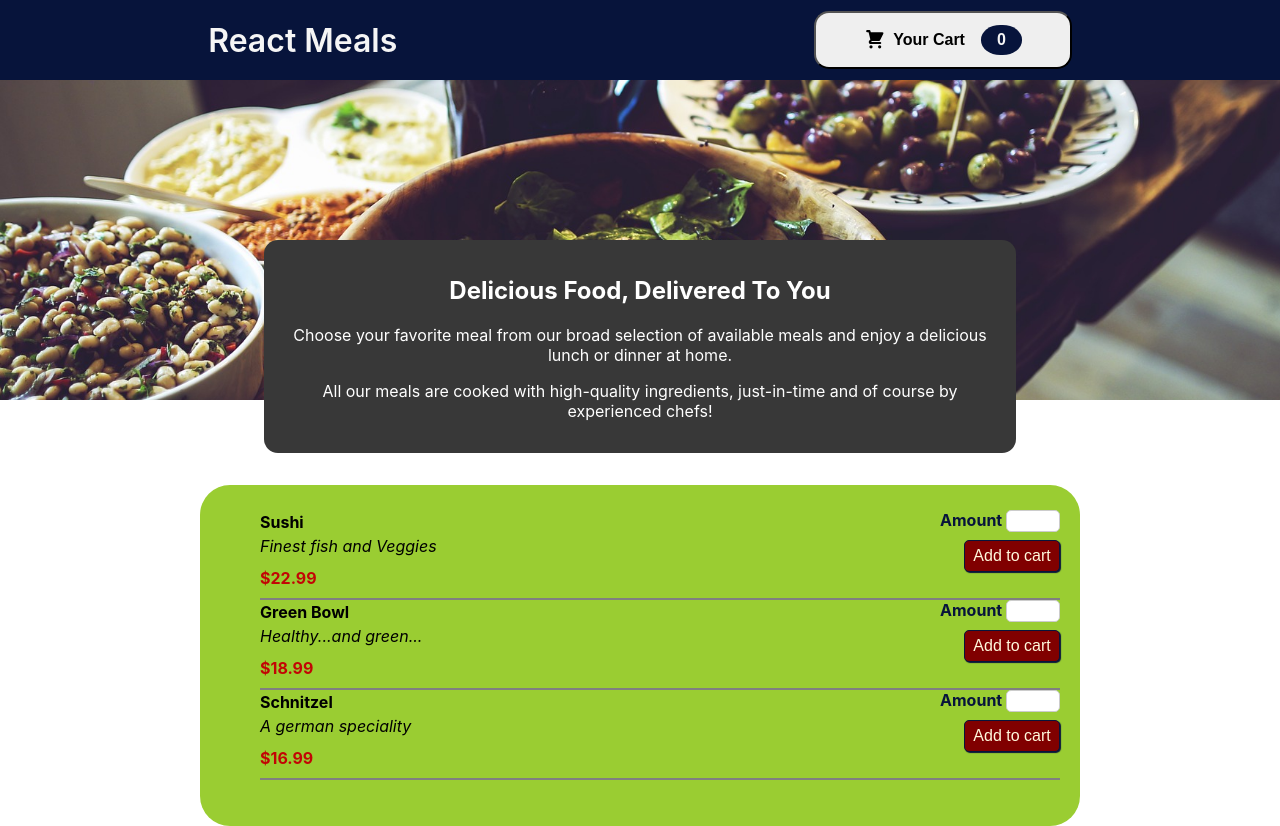
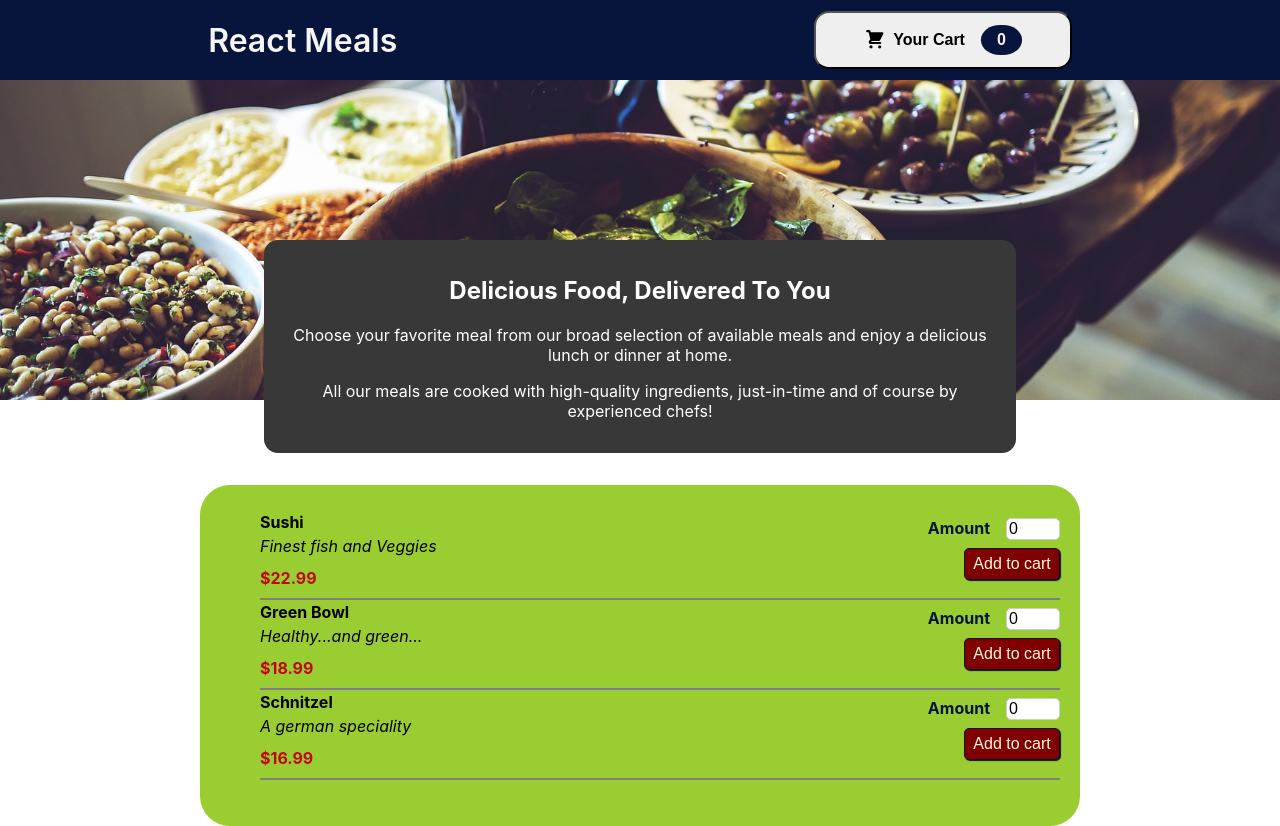
Before and after one commit to CateUch/the-food-order-app, a React (Create React App) app: page / in a window 1280 px wide. Built offline with nearby package versions, Linux system fonts and the light colour scheme.

Commit message:
add Item to Cart (not working variant)

```diff
--- a/src/components/Meals/MealItem.tsx
+++ b/src/components/Meals/MealItem.tsx
@@ -1,15 +1,32 @@
-import React from 'react';
+import React, { useContext } from 'react';
+import CartContext from '../../store/cart-context';
 import style from './MealItem.module.css'
 
+type ItemType = {
+    id: string,
+        name: string,
+        price: string,
+        description: string
+}
+
 type PropsType = {
-    item: {
-        name: string,
-        description: string,
-        price: string
-    }
+    itemAmount: number,
+    item: ItemType
 }
 
 const MealItem = (props: PropsType) => {
+
+    const cartCtx = useContext(CartContext);
+
+    const addToCart = (itemAmount: number) => {
+        cartCtx.addItem ({
+            id: props.item.id,
+            name: props.item.name,
+            amount: itemAmount,
+            price: props.item.price
+        })
+    }
+
     return (
         <div className={style.meals}>
             <div className={style.mealsName}>{props.item.name}</div>
--- a/src/components/Meals/MealItemForm.module.css
+++ b/src/components/Meals/MealItemForm.module.css
@@ -1,16 +1,4 @@
-.form input {
-    width: 3rem;
-    border-radius: 5px;
-    border: 1px solid #ccc;
-    font-size: inherit;
-}
 
-.form label {
-    /* font-style: italic; */
-    font-weight: bolder;
-    color: #07143b;
-
-}
 .form {
     float: right;
     flex: 1;
@@ -30,3 +18,16 @@
     box-shadow: 1px 1px 1px #07143b;
     margin-top: 0.5rem;
 }
+
+/* .form input {
+    width: 3rem;
+    border-radius: 5px;
+    border: 1px solid #ccc;
+    font-size: inherit;
+}
+
+.form label {
+    font-style: italic;
+    font-weight: bolder;
+    color: #07143b;
+} */
--- a/src/components/Meals/MealItemForm.tsx
+++ b/src/components/Meals/MealItemForm.tsx
@@ -1,17 +1,50 @@
-import React from 'react';
-import style from './MealItemForm.module.css'
+import React, { FormEvent, Ref, useRef, useState } from 'react';
+import Input from '../UI/Input/Input';
+import style from './MealItemForm.module.css';
 
-const MealItemForm = () => {
+type PropsType = {
+    onAddToCart: (e: number) => void,
+}
+
+const MealItemForm = (props: PropsType) => {
+
+    const [amountIsValid, setAmountIsValid] = useState(true);
+
+    const amountInputRef = useRef<HTMLInputElement | null>(null);
+
+    const onSubmitHandler = (event: FormEvent<HTMLFormElement>) => {
+        event.preventDefault();
+
+        if (amountInputRef && amountInputRef.current) {
+            const enteredAmount = amountInputRef?.current?.value;
+            const enteredAmountNumber = +enteredAmount;
+
+            if (enteredAmount.trim().length === 0 ||
+                enteredAmountNumber < 1 ||
+                enteredAmountNumber > 5) {
+                    setAmountIsValid(false)
+                return;
+            }
+            props.onAddToCart(enteredAmountNumber);
+        }
+    }
+
     return (
-        <div className={style.form}>
-        {/* <div className={style.form}> */}
-        <label htmlFor="amount">Amount </label>
-        <input type="number" name='amount'/>
-        <div >
-        <button >Add to cart </button>
-        </div>
-        {/* </div> */}
-        </div>
+        <form className={style.form} onSubmit={onSubmitHandler}>
+            <Input label='Amount'
+                ref={amountInputRef}
+                input={{
+
+                    id: 'amount',
+                    type: 'number',
+                    min: '1',
+                    max: '5',
+                    step: '1',
+                    defaultValue: '0',
+                }} />
+            <button >Add to cart </button>
+                {!amountIsValid && <p>Please enter a valid amount (1-5).</p>}
+        </form>
     )
 }
 
--- a/src/components/Meals/Meals.tsx
+++ b/src/components/Meals/Meals.tsx
@@ -1,10 +1,12 @@
 
-import React, { useState } from 'react';
+import React, { useContext, useState } from 'react';
 import style from './Meals.module.css';
 import MealsSummary from './MealsSummary';
 import MealItemForm from './/MealItemForm';
 import MealItem from './MealItem';
 import {v1} from 'uuid'
+import CartContext from '../../store/cart-context';
+import { isTemplateTail } from 'typescript';
 
 
 function Meals() {
@@ -35,6 +37,13 @@ function Meals() {
     ]);
     console.log(listOfMeals)
 
+    const [itemAmount, setItemAmount] = useState(0)
+
+    function addToCartHandler(amount: number) {
+        setItemAmount(amount)
+    }
+
+
     return (
         <>
             <MealsSummary />
@@ -43,8 +52,8 @@ function Meals() {
                     {listOfMeals.map(item => {
                         return (
                             <div className={style.mealSection}>
-                                <MealItemForm />
-                                <MealItem item={item} />
+                                <MealItemForm onAddToCart={addToCartHandler}/>
+                                <MealItem item={item} itemAmount={itemAmount}/>
                             </div>
                         )}
                     )}
--- /dev/null
+++ b/src/components/UI/Input/Input.module.css
@@ -0,0 +1,26 @@
+.input {
+    /* display: flex;
+    align-items: center; */
+    margin-top: 0.5rem;
+    /* margin-bottom: 0.5rem; */
+
+  }
+
+  .input label {
+    /* font-weight: bold;*/
+    margin-right: 1rem;
+    font-weight: bolder;
+    color: #07143b;
+  }
+
+  .input input {
+    /* width: 3rem;
+    border-radius: 5px;
+    border: 1px solid #ccc;
+    font: inherit;
+    padding-left: 0.5rem; */
+    width: 3rem;
+    border-radius: 5px;
+    border: 1px solid #ccc;
+    font-size: inherit;
+  }
--- /dev/null
+++ b/src/components/UI/Input/Input.tsx
@@ -0,0 +1,28 @@
+import React, { DetailedHTMLProps, ForwardedRef, InputHTMLAttributes, MutableRefObject, } from 'react';
+import style from './Input.module.css';
+
+export type PropsType = {
+
+    label: string,
+    input: {
+          id: string,
+          type: string,
+          min: string,
+          max: string,
+          step: string,
+          defaultValue: string,
+    }
+}
+
+export type Ref = HTMLInputElement | null
+
+const Input = React.forwardRef<Ref, PropsType>((props, ref) => {
+  return (
+    <div className={style.input}>
+      <label htmlFor={props.input.id}>{props.label}</label>
+      <input ref={ref} {...props.input} />
+    </div>
+  )
+});
+
+export default Input;
--- a/src/store/CartContextProvider.tsx
+++ b/src/store/CartContextProvider.tsx
@@ -5,8 +5,19 @@ const defaultCart = {
     items: [],
     totalAmount: 0
 }
+//@ts-ignore
+const cartReducer = (state, action) => {
+    if (action.type === 'ADD_ITEM') {
+        const updatedItems = state.items.concat(action.item);
+        const newTotalAmout = state.totalAmount + action.item.price * action.item.amount;
+        return {
+            items: updatedItems,
+            totalAmount: newTotalAmout
+        }
+    }
+    if (action.type === 'REMOVE_ITEM') {
 
-const cartReducer = (state, action) => {
+    }
     return defaultCart
 }
 
@@ -14,12 +25,12 @@ const CartContextProvider = (props: { children: React.ReactNode }) => {
 
     const [cartState, dispatchCart] = useReducer(cartReducer, defaultCart);
 
-    function addItemToCartHandler (item: []) {
-
+    function addItemToCartHandler(item: []) {
+        dispatchCart({ type: 'ADD_ITEM', item: item })
     }
 
-    function removeItemFromCart (id: string) {
-
+    function removeItemFromCart(id: string) {
+        dispatchCart({ type: 'ADD_ITEM', id: id })
     }
     const cartContext = {
         items: cartState.items,
--- a/src/store/cart-context.ts
+++ b/src/store/cart-context.ts
@@ -4,8 +4,8 @@ import React from 'react';
 const CartContext = React.createContext({
     items: [],
     totalAmount: 12,
-    addItem: (item: []) => {},
-    removeItem: (id: string) => {}
+    addItem: (item: {}) => {},
+    removeItem: (id: string) => { }
 })
 
 export default CartContext;
```
